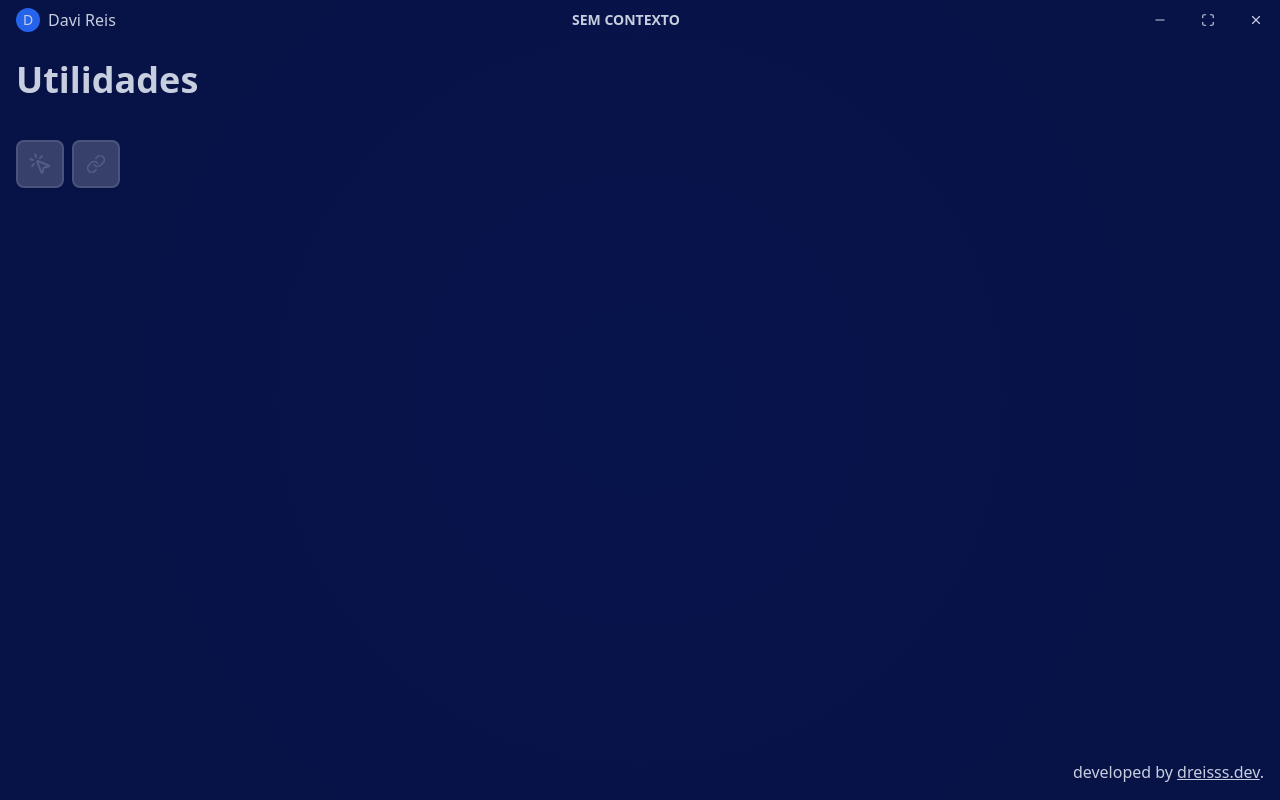
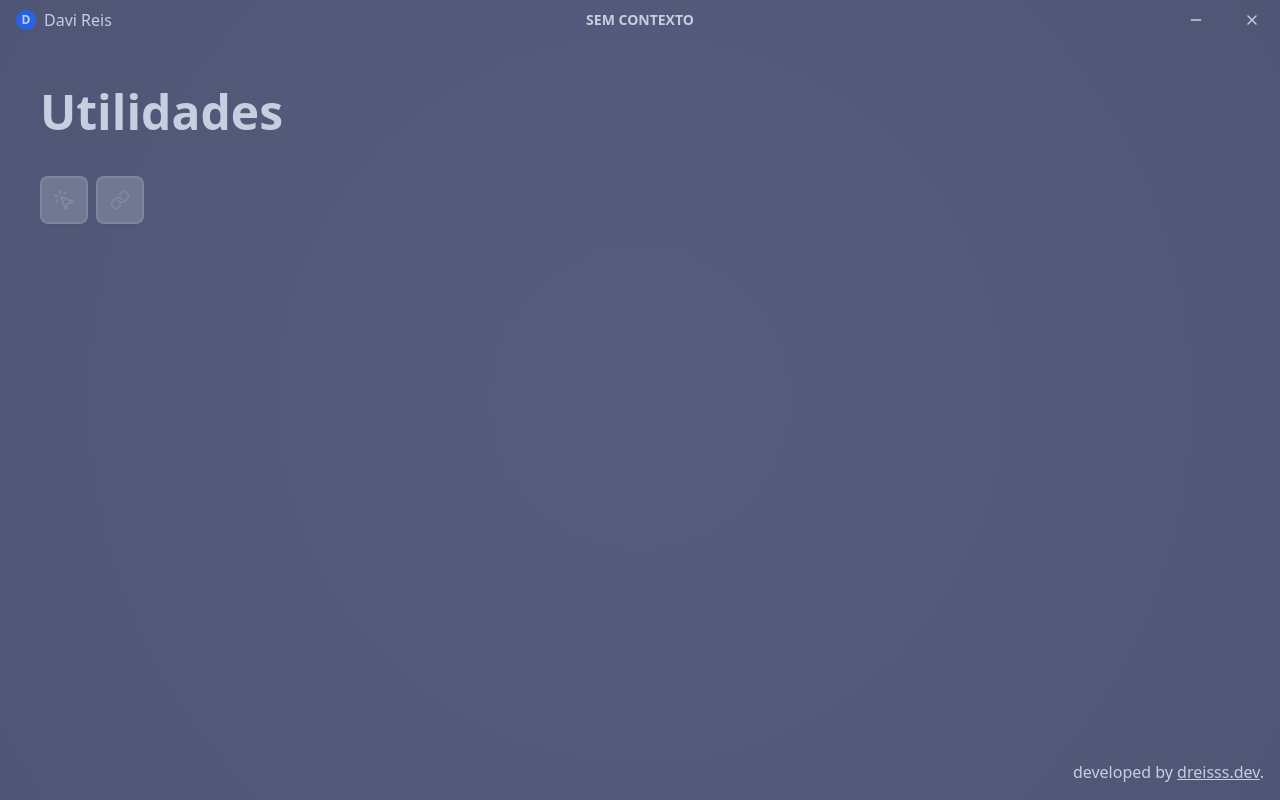
Before and after one commit to dxdotdev/tpf-ut, a SvelteKit app in the folder front/: page / in a window 1280 px wide. Built offline with nearby package versions, Linux system fonts and the light colour scheme.

Commit message:
feat: some ui styles updates

```diff
--- a/front/src/app.css
+++ b/front/src/app.css
@@ -3,7 +3,7 @@
 @tailwind utilities;
 
 :root {
-  @apply flex h-screen w-screen flex-col bg-base-100;
+  @apply flex h-screen w-screen flex-col bg-base-100/60;
   background-image: radial-gradient(100vw, rgba(0, 0, 0, 0.2), rgba(0, 0, 0, 0.3));
   user-select: none;
   cursor: default;
--- a/front/src/components/section/index.svelte
+++ b/front/src/components/section/index.svelte
@@ -8,8 +8,8 @@
   }
 </script>
 
-<section class="mx-4 mt-5 space-y-10">
-  <h1 class="text-4xl font-bold">{title}</h1>
+<section class="mx-10 space-y-10 pt-12">
+  <h1 class="text-5xl font-bold">{title}</h1>
 
   <div class="flex flex-1 gap-2">
     <slot {S} />
--- a/front/src/components/titlebar/index.svelte
+++ b/front/src/components/titlebar/index.svelte
@@ -7,14 +7,14 @@
 </script>
 
 <div class="flex flex-1 items-center justify-between">
-  <div class="ml-4 flex gap-2">
-    <span class="flex h-6 w-6 items-center justify-center rounded-full bg-blue-600 text-sm">D</span>
+  <div class="flex flex-1 items-center gap-2">
+    <span class="ml-4 flex h-5 w-5 items-center justify-center rounded-full bg-blue-600 text-xs font-bold">D</span>
     <span>Davi Reis</span>
   </div>
 
   <ContextPicker />
 
-  <div class="flex">
+  <div class="flex flex-1 justify-end">
     <!-- <details class="dropdown dropdown-end">
       <summary class="btn btn-ghost w-12 h-8 min-h-10 rounded-none">
         <ChevronDown class="w-5 h-5" />
@@ -25,16 +25,16 @@
       </ul>
     </details> -->
 
-    <button on:click={appWindow.minimize} class="btn btn-ghost h-8 min-h-10 w-12 rounded-none">
-      <Minus class="h-5 w-5" />
+    <button on:click={appWindow.minimize} class="btn btn-ghost h-10 min-h-10 w-14 rounded-none">
+      <Minus class="h-4 w-4" />
     </button>
 
-    <button on:click={appWindow.toggleMaximize} class="btn btn-ghost h-8 min-h-10 w-12 rounded-none">
-      <Maximize class="h-5 w-5" />
-    </button>
+    <!-- <button on:click={appWindow.toggleMaximize} class="btn btn-ghost h-10 min-h-10 w-14 rounded-none"> -->
+    <!-- <Maximize class="h-4 w-4" /> -->
+    <!-- </button> -->
 
-    <button on:click={appWindow.close} class="btn btn-ghost h-8 min-h-10 w-12 rounded-none hover:bg-error/80">
-      <X class="h-5 w-5" />
+    <button on:click={appWindow.close} class="btn btn-ghost h-10 min-h-10 w-14 rounded-none hover:bg-error/80">
+      <X class="h-4 w-4" />
     </button>
   </div>
 </div>
```
Also changed, not shown: front/src-tauri/tauri.conf.json (+7 -2 lines).
